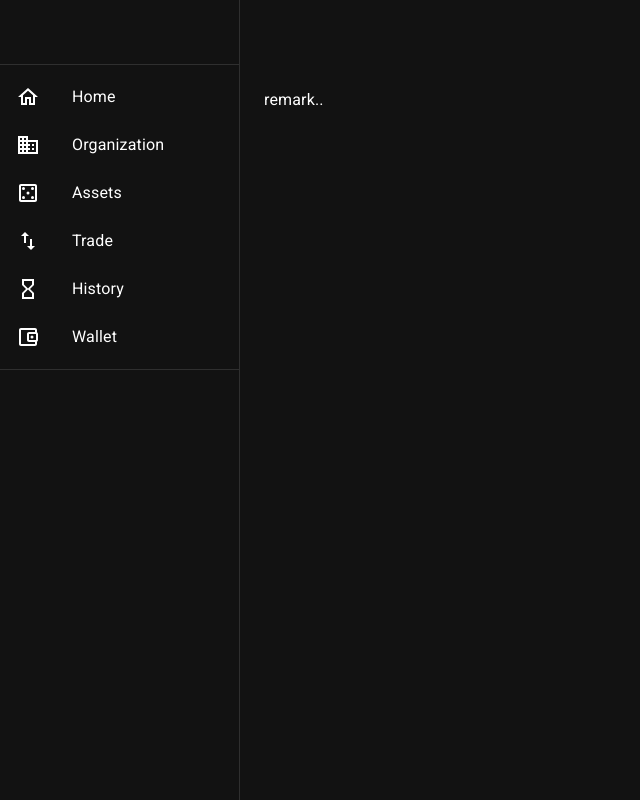
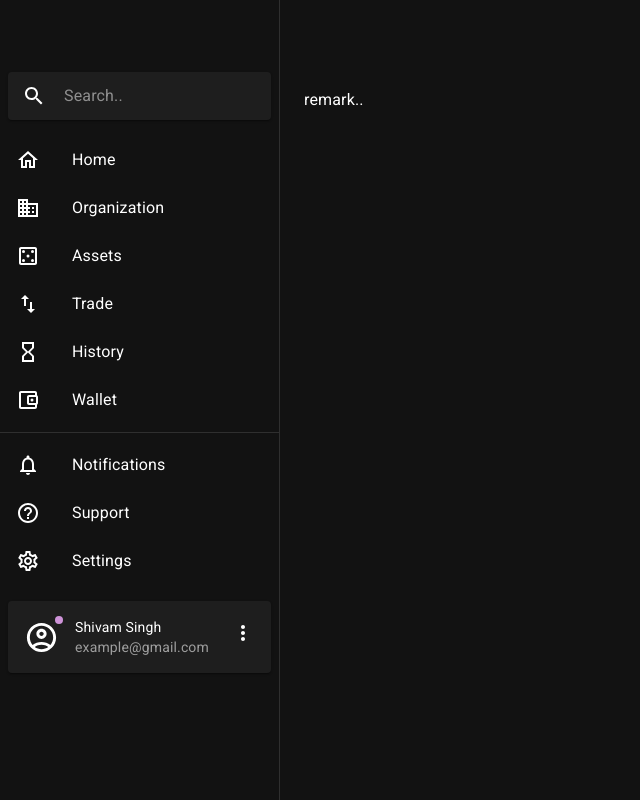
Before and after one commit to roxshivamsingh/cuddly-robot, a React (Vite) app: page / in a window 1280 px wide. Shown: the whole page, without its empty margins (0-640 px from the left). Built offline with nearby package versions, Linux system fonts and the light colour scheme.

Commit message:
ADD: Sidebar secondary components;

```diff
--- a/src/App.tsx
+++ b/src/App.tsx
@@ -1,6 +1,6 @@
+import CssBaseline from '@mui/material/CssBaseline';
 import Box from '@mui/material/Box';
 import Drawer from '@mui/material/Drawer';
-import CssBaseline from '@mui/material/CssBaseline';
 import HomeOutlinedIcon from '@mui/icons-material/HomeOutlined';
 import BusinessOutlinedIcon from '@mui/icons-material/BusinessOutlined';
 import CasinoOutlinedIcon from '@mui/icons-material/CasinoOutlined';
@@ -9,15 +9,32 @@ import AccountBalanceWalletOutlinedIcon from '@mui/icons-material/AccountBalance
 import HourglassEmptyOutlinedIcon from '@mui/icons-material/HourglassEmptyOutlined';
 import Toolbar from '@mui/material/Toolbar';
 import List from '@mui/material/List';
-import Divider from '@mui/material/Divider';
 import ListItem from '@mui/material/ListItem';
 import ListItemButton from '@mui/material/ListItemButton';
 import ListItemIcon from '@mui/material/ListItemIcon';
 import ListItemText from '@mui/material/ListItemText';
-import { Typography } from '@mui/material';
+import NotificationsNoneIcon from '@mui/icons-material/NotificationsNone';
+import HelpOutlineOutlinedIcon from '@mui/icons-material/HelpOutlineOutlined';
+import SettingsOutlinedIcon from '@mui/icons-material/SettingsOutlined';
+import Paper from '@mui/material/Paper';
+import InputBase from '@mui/material/InputBase';
+import Divider from '@mui/material/Divider';
+// import MenuIcon from '@mui/icons-material/Menu';
+import SearchIcon from '@mui/icons-material/Search';
+import Card from '@mui/material/Card';
+import CardHeader from '@mui/material/CardHeader';
 
-const drawerWidth = 240;
-const SIDEBAR_ITEMS = [
+import AccountCircleOutlinedIcon from '@mui/icons-material/AccountCircleOutlined';
+import IconButton from '@mui/material/IconButton';
+import Typography from '@mui/material/Typography';
+
+import MoreVertIcon from '@mui/icons-material/MoreVert';
+import { Badge } from '@mui/material';
+// import DirectionsIcon from '@mui/icons-material/Directions';
+
+const width = 280;
+
+const SIDEBAR_PRIMARY_ITEMS = [
   {
     title: 'Home',
     isActive: true,
@@ -49,8 +66,22 @@ const SIDEBAR_ITEMS = [
     isActive: false,
     icon: <AccountBalanceWalletOutlinedIcon />
   },
+];
+const SIDEBAR_SECONDARY_ITEMS = [
+  {
+    title: 'Notifications',
+    icon: <NotificationsNoneIcon />,
+  },
+  {
+    title: 'Support',
+    icon: <HelpOutlineOutlinedIcon />,
+  },
+  {
+    title: 'Settings',
 
-];
+    icon: <SettingsOutlinedIcon />
+  }
+]
 function App() {
 
   return (
@@ -58,10 +89,10 @@ function App() {
       <CssBaseline />
       <Drawer
         sx={{
-          width: drawerWidth,
+          width: width,
           flexShrink: 0,
           '& .MuiDrawer-paper': {
-            width: drawerWidth,
+            width: width,
             boxSizing: 'border-box',
           },
         }}
@@ -69,9 +100,28 @@ function App() {
         anchor="left"
       >
         <Toolbar />
-        <Divider />
+        {/* <Divider /> */}
+        <Paper
+          component="form"
+          sx={{
+            p: '2px 4px',
+            display: 'flex',
+            alignItems: 'center',
+            m: 1
+          }}
+        >
+          <IconButton type="button" sx={{ p: '10px' }} aria-label="search">
+            <SearchIcon />
+          </IconButton>
+          <InputBase
+            sx={{ ml: 1, flex: 1 }}
+            placeholder="Search.."
+            inputProps={{ 'aria-label': 'search' }}
+          />
+
+        </Paper>
         <List>
-          {SIDEBAR_ITEMS.map((item, index) => (
+          {SIDEBAR_PRIMARY_ITEMS.map((item, index) => (
             <ListItem key={index} disablePadding>
               <ListItemButton >
                 <ListItemIcon>
@@ -83,18 +133,19 @@ function App() {
           ))}
         </List>
         <Divider />
-        {/* <List>
-          {['All mail', 'Trash', 'Spam'].map((text, index) => (
-            <ListItem key={text} disablePadding>
+        <List>
+          {SIDEBAR_SECONDARY_ITEMS.map((item, index) => (
+            <ListItem key={index} disablePadding>
               <ListItemButton>
                 <ListItemIcon>
-                  {index % 2 === 0 ? <InboxIcon /> : <MailIcon />}
+                  {item.icon}
                 </ListItemIcon>
-                <ListItemText primary={text} />
+                <ListItemText primary={item.title} />
               </ListItemButton>
             </ListItem>
           ))}
-        </List> */}
+        </List>
+        <AccountCard />
       </Drawer>
       <Box
         component="main"
@@ -104,10 +155,35 @@ function App() {
         <Typography paragraph>
           remark..
         </Typography>
+      </Box>
 
-      </Box>
     </Box>
   )
 }
 
 export default App
+
+function AccountCard() {
+  return (
+    <Card sx={{ m: 1 }}>
+      <CardHeader
+        avatar={
+          <Badge variant='dot' color='secondary'>
+            <AccountCircleOutlinedIcon fontSize='large' />
+          </Badge>
+        }
+        action={
+          <IconButton aria-label="settings">
+            <MoreVertIcon />
+          </IconButton>
+        }
+        title="Shivam Singh"
+        subheader="example@gmail.com"
+      />
+
+
+
+
+    </Card>
+  );
+}
```
